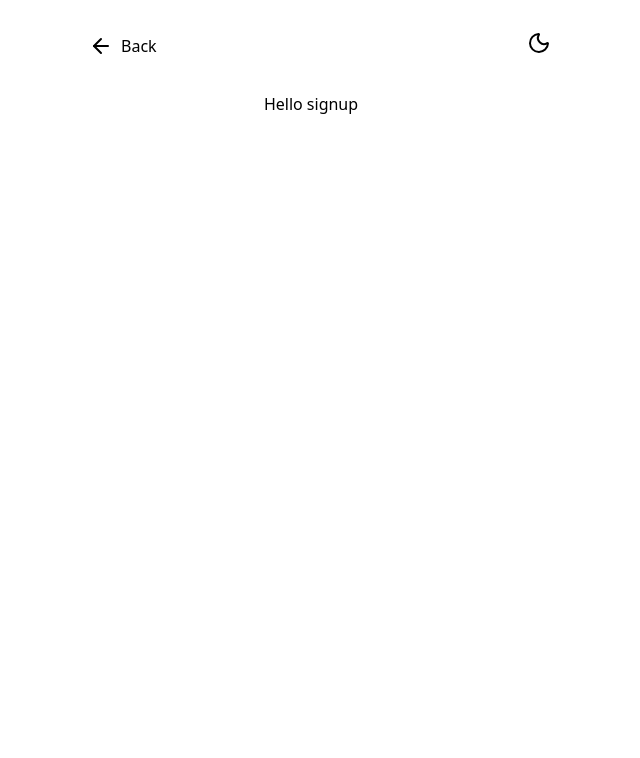
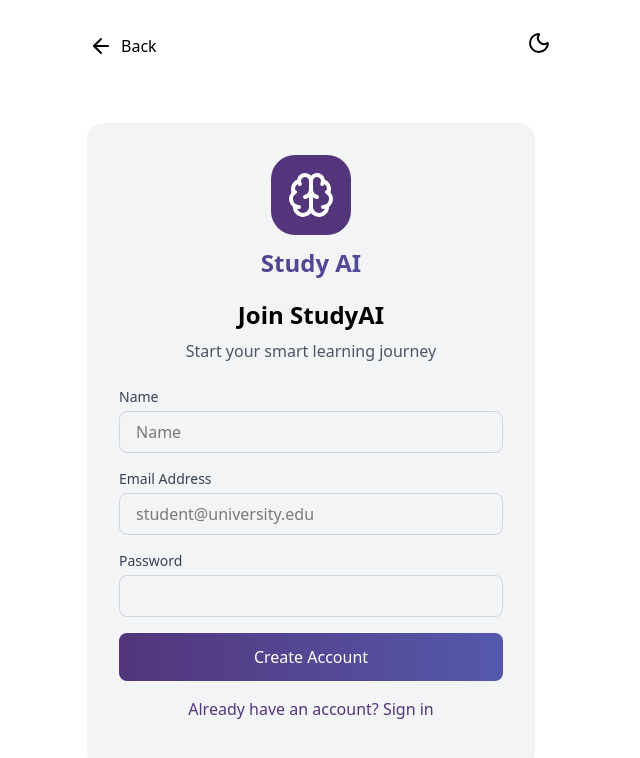
Before and after one commit to lateefaayesufu/flashCards, a React (Vite) app: page /auth/signup in a window 1280 px wide. Shown: the top 758 px of the page, without its empty margins (329-969 px from the left). Built offline with nearby package versions, Linux system fonts and the light colour scheme.

Commit message:
Update: Created the signup page

```diff
--- a/src/App.jsx
+++ b/src/App.jsx
@@ -5,6 +5,7 @@ import Auth from "./pages/Auth";
 import GenerateFlashCards from "./pages/GenerateFlashCards";
 import Tasks from "./pages/Tasks";
 import Login from "./components/auth/Login";
+import Signup from "./components/auth/Signup";
 
 const App = function () {
     return (
@@ -18,7 +19,7 @@ const App = function () {
 
                     <Route path="login" element={<Login />} />
                     {/* make this a signup route */}
-                    <Route path="signup" element={<div>Hello signup</div>} />
+                    <Route path="signup" element={<Signup />} />
                 </Route>
 
                 <Route path="/generate" element={<GenerateFlashCards />} />
--- a/src/components/auth/Login.jsx
+++ b/src/components/auth/Login.jsx
@@ -1,4 +1,5 @@
 import { Brain } from "lucide-react";
+import { Link } from "react-router";
 const Login = () => {
     const handleSubmit = () => {};
 
@@ -65,12 +66,12 @@ const Login = () => {
                         </button>
                     </form>
                     <div className="py-4">
-                        <a
-                            href="#"
+                        <Link
+                            to="/auth/signup"
                             className="text-[#52357B] hover:text-[#5459AC]"
                         >
                             Don't have an account? Sign up
-                        </a>
+                        </Link>
                     </div>
                 </div>
             </div>
--- a/src/components/auth/Signup.jsx
+++ b/src/components/auth/Signup.jsx
@@ -0,0 +1,98 @@
+import { Brain } from "lucide-react";
+import { Link } from "react-router";
+const Signup = function () {
+    const handleSubmit = () => {};
+
+    return (
+        <div className="flex-grow flex flex-col items-center justify-center w-full px-4">
+            <div className="w-full max-w-md rounded-2xl bg-gray-100 p-8 flex flex-col items-center">
+                <div className="text-center w-full">
+                    <div className="flex justify-center">
+                        <div className="p-4 bg-[#52357B] rounded-3xl">
+                            <Brain className="w-12 h-12 text-white" />
+                        </div>
+                    </div>
+                    <div className="bg-gradient-to-r from-[#52357B] to-[#5459AC] text-transparent bg-clip-text text-2xl font-bold mb-2  py-3">
+                        Study AI
+                    </div>
+                    <div className="mb-6">
+                        <h1 className="text-2xl font-semibold mb-2">
+                            Join StudyAI
+                        </h1>
+                        <p className="text-gray-600">
+                            Start your smart learning journey
+                        </p>
+                    </div>
+
+                    <form onSubmit={handleSubmit} className="w-full">
+                        <div className="mb-4">
+                            <label
+                                htmlFor="name"
+                                className="block text-left text-sm font-medium text-gray-700 mb-1"
+                            >
+                                Name
+                            </label>
+                            <input
+                                type="text"
+                                id="name"
+                                required
+                                className="w-full px-4 py-2 border border-gray-300 rounded-lg focus:ring-2 focus:ring-purple-500 focus:border-transparent"
+                                placeholder="Name"
+                            />
+                        </div>
+
+                        <div className="mb-4">
+                            <label
+                                htmlFor="email"
+                                className="block text-left text-sm font-medium text-gray-700 mb-1"
+                            >
+                                Email Address
+                            </label>
+                            <input
+                                type="email"
+                                id="email"
+                                name="email"
+                                required
+                                className="w-full px-4 py-2 border border-gray-300 rounded-lg focus:ring-2 focus:ring-purple-500 focus:border-transparent"
+                                placeholder="student@university.edu"
+                            />
+                        </div>
+
+                        <div className="mb-4">
+                            <label
+                                htmlFor="email"
+                                className="block text-left text-sm font-medium text-gray-700 mb-1"
+                            >
+                                Password
+                            </label>
+                            <input
+                                type="password"
+                                id="password"
+                                name="password"
+                                required
+                                className="w-full px-4 py-2 border border-gray-300 rounded-lg focus:ring-2 focus:ring-purple-500 focus:border-transparent"
+                            />
+                        </div>
+                        <button
+                            type="link"
+                            to="/dashboard"
+                            className="w-full bg-gradient-to-r from-[#52357B] to-[#5459AC] text-white py-3 px-5 rounded-lg hover:opacity-90 transition-opacity cursor-pointer"
+                        >
+                            Create Account
+                        </button>
+                    </form>
+                    <div className="py-4">
+                        <Link
+                            to="/auth/login"
+                            className="text-[#52357B] hover:text-[#5459AC]"
+                        >
+                            Already have an account? Sign in
+                        </Link>
+                    </div>
+                </div>
+            </div>
+        </div>
+    );
+};
+
+export default Signup;
```
